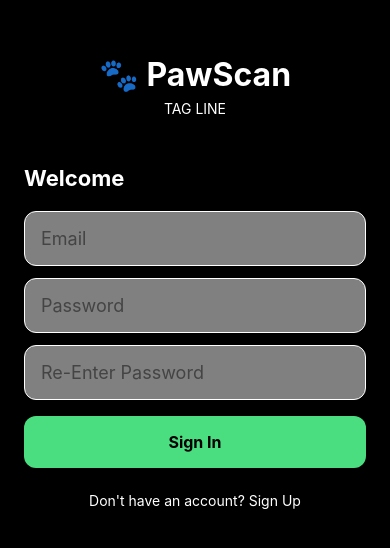
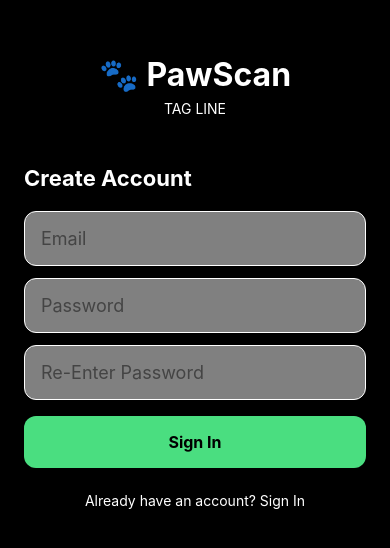
Before and after one commit to FarisZulfequar/PawScan, a React Native app: screen / in a window 390 px wide. Shown: the part 140-688 px from the top of the page. Built offline with nearby package versions, Linux system fonts and the light colour scheme.

Commit message:
Changed page to only sign up

```diff
--- a/src/screens/AuthScreen.tsx
+++ b/src/screens/AuthScreen.tsx
@@ -40,7 +40,7 @@ export default function AuthScreen() {
             </View>
 
             <View style={AuthScreenStyles.form}>
-                <Text style={AuthScreenStyles.title}>{isSignUp ? 'Create Account' : 'Welcome'}</Text>
+                <Text style={AuthScreenStyles.title}>{'Create Account'}</Text>
 
                 <TextInput
                     style={AuthScreenStyles.input}
@@ -74,14 +74,14 @@ export default function AuthScreen() {
                     {loading ? (
                         <ActivityIndicator color="#0A0A0A" />
                     ) : (
-                        <Text style={AuthScreenStyles.btnText}>{isSignUp ? 'Sign Up' : 'Sign In'}</Text>
+                        <Text style={AuthScreenStyles.btnText}>{'Sign In'}</Text>
                     )}
                 </TouchableOpacity>
             </View>
 
             <TouchableOpacity onPress={() => setIsSignUp(!isSignUp)}>
                 <Text style={AuthScreenStyles.toggle}>
-                    {isSignUp ? 'Already have an account? Sign In' : "Don't have an account? Sign Up"}
+                    {"Already have an account? Sign In"}
                 </Text>
             </TouchableOpacity>
 
```
